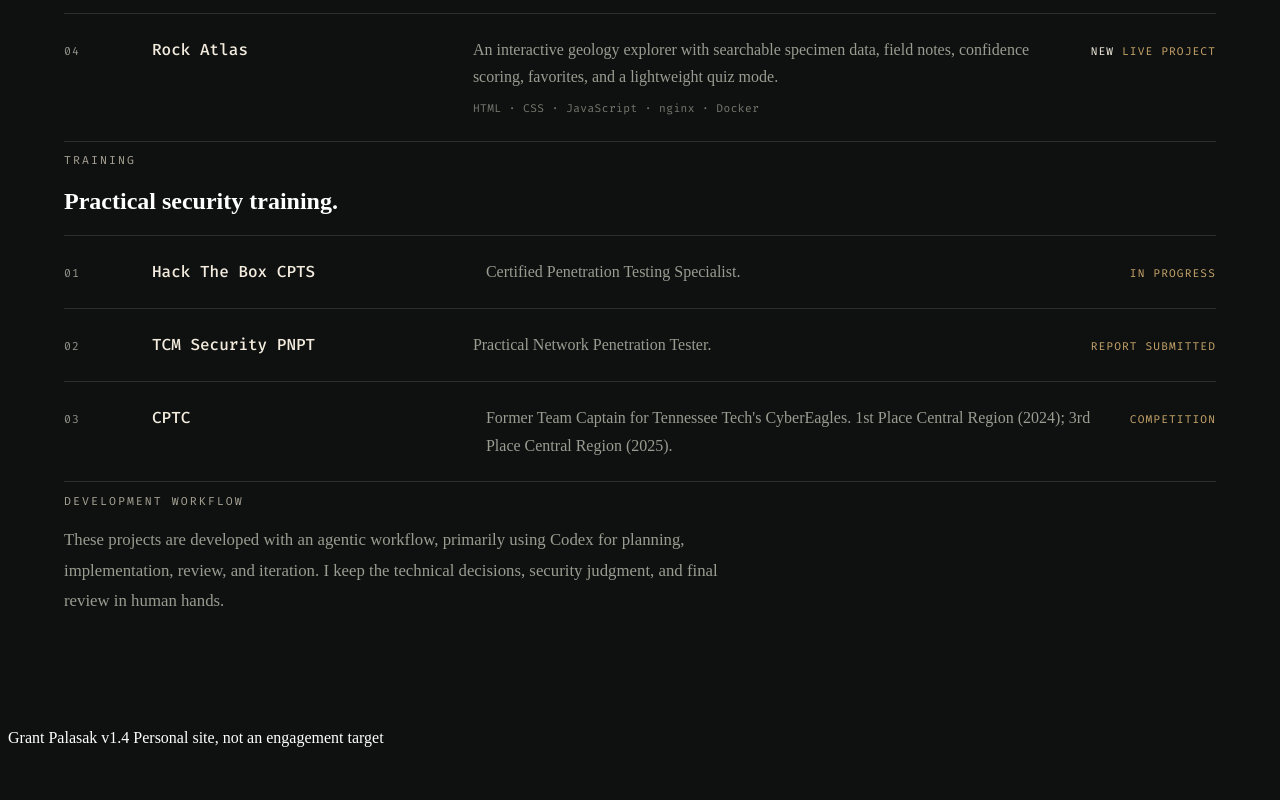
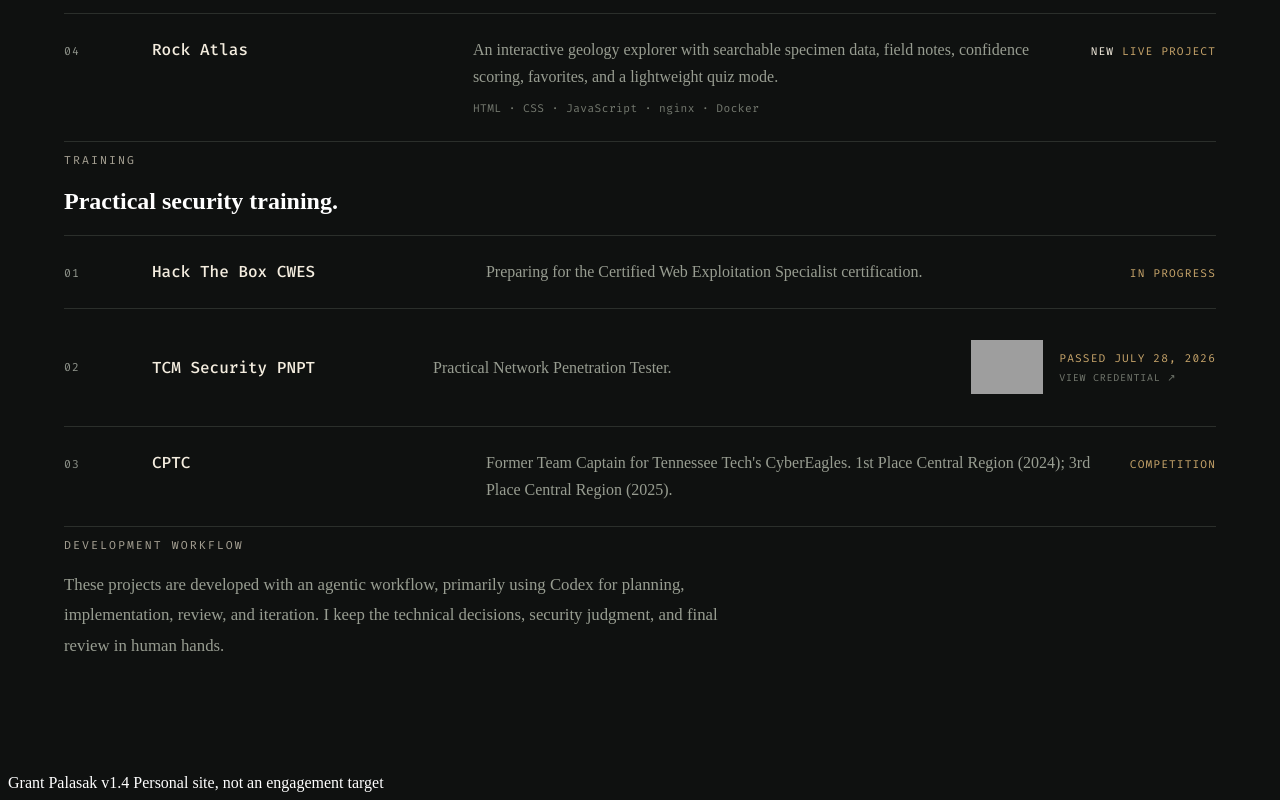
Before and after one commit to gjpalasak42/dockerLab, an Astro site in the folder Grant/: page /projects in a window 1280 px wide. Shown: the part 926-1726 px from the top of the page. Before the commit the page ends 1681 px from the top, so only its background shows below. Built offline with nearby package versions, Linux system fonts and the light colour scheme; Astro itself is replaced by a stand-in of ours; grey boxes are pictures that could not be loaded.

Commit message:
Update PNPT and CWES certifications (#7)

```diff
--- a/Grant/src/pages/projects.astro
+++ b/Grant/src/pages/projects.astro
@@ -67,8 +67,19 @@ const projects = [
       <div>
         <h2 class="text-3xl font-semibold tracking-[-0.03em] text-[#f4eddf]">Practical security training.</h2>
         <div class="console-list mt-8">
-          <div class="console-row"><span class="console-row__index">01</span><span class="console-row__title">Hack The Box CPTS</span><span class="console-row__description">Certified Penetration Testing Specialist.</span><span class="console-status">In progress</span></div>
-          <div class="console-row"><span class="console-row__index">02</span><span class="console-row__title">TCM Security PNPT</span><span class="console-row__description">Practical Network Penetration Tester.</span><span class="console-status">Report submitted</span></div>
+          <div class="console-row"><span class="console-row__index">01</span><span class="console-row__title">Hack The Box CWES</span><span class="console-row__description">Preparing for the Certified Web Exploitation Specialist certification.</span><span class="console-status">In progress</span></div>
+          <a href="https://certified.tcm-sec.com/embed/f0d3b6a4-ea35-4166-9df4-3892a5a5ed22" target="_blank" rel="noopener noreferrer" class="console-row certification-row" aria-label="View Grant Palasak's verified PNPT credential">
+            <span class="console-row__index">02</span>
+            <span class="console-row__title">TCM Security PNPT</span>
+            <span class="console-row__description">Practical Network Penetration Tester.</span>
+            <span class="certification-proof">
+              <img src="https://api.accredible.com/v1/frontend/credential_website_embed_image/badge/189943032" alt="TCM Security Practical Network Penetration Tester badge" width="96" height="96" loading="lazy" decoding="async" />
+              <span class="credential-status">
+                <time class="console-status" datetime="2026-07-28">Passed July 28, 2026</time>
+                <span class="credential-link-hint">View credential ↗</span>
+              </span>
+            </span>
+          </a>
           <div class="console-row"><span class="console-row__index">03</span><span class="console-row__title">CPTC</span><span class="console-row__description">Former Team Captain for Tennessee Tech's CyberEagles. 1st Place Central Region (2024); 3rd Place Central Region (2025).</span><span class="console-status">Competition</span></div>
         </div>
       </div>
@@ -94,4 +105,40 @@ const projects = [
   .new-badge {
     color: #f4eddf;
   }
+
+  .certification-proof {
+    display: flex;
+    align-items: center;
+    gap: 1rem;
+  }
+
+  .certification-proof img {
+    flex: 0 0 auto;
+    width: 4.5rem;
+    height: 4.5rem;
+    object-fit: contain;
+  }
+
+  .credential-status {
+    display: grid;
+    gap: 0.35rem;
+  }
+
+  .credential-link-hint {
+    color: #74796f;
+    font-family: "Fira Code", monospace;
+    font-size: 0.62rem;
+    letter-spacing: 0.08em;
+    text-transform: uppercase;
+  }
+
+  @media (min-width: 768px) {
+    .certification-row {
+      align-items: center;
+    }
+
+    .certification-proof {
+      justify-content: flex-end;
+    }
+  }
 </style>
```
Also changed, not shown: Grant/tests/site-content.test.mjs (+18 -0 lines).
